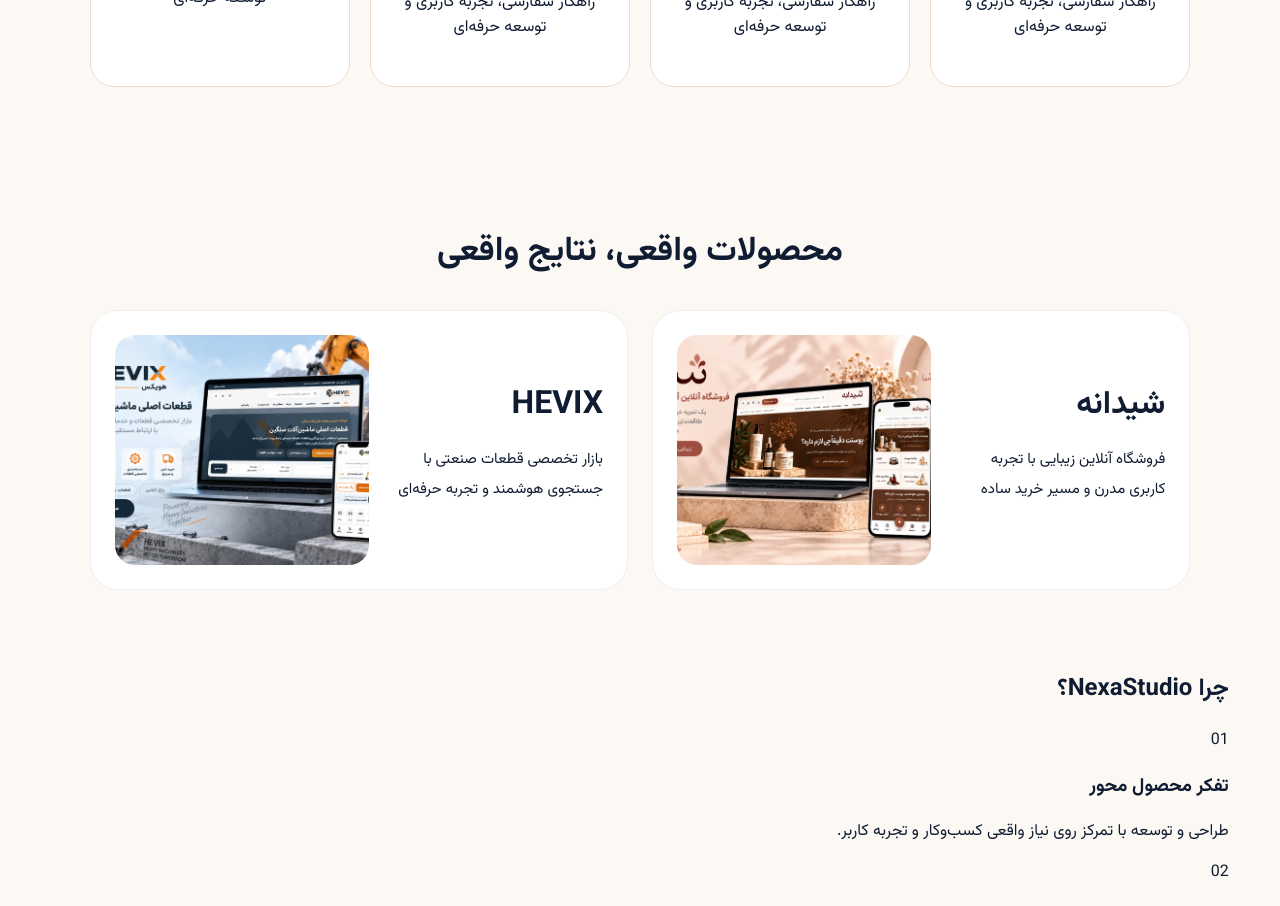
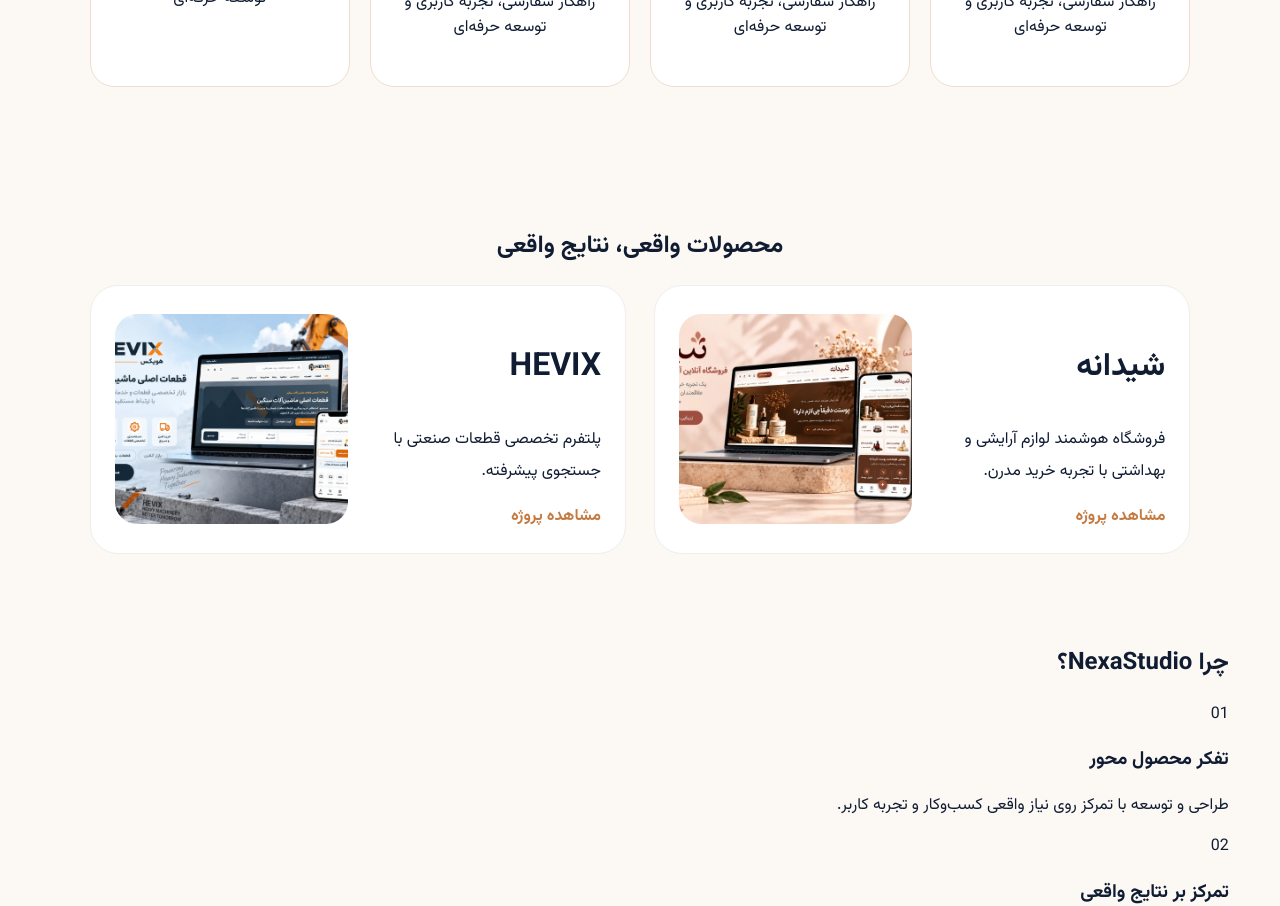
Before and after one commit to zohreksh/smartpilot, a Nuxt app: page / in a window 1280 px wide. Shown: the part 900-1806 px from the top of the page. Built offline with nearby package versions, Linux system fonts and the light colour scheme.

Commit message:
Sync projects component layout

```diff
--- a/components/ProjectsSection.vue
+++ b/components/ProjectsSection.vue
@@ -5,14 +5,16 @@
       <article class="project-card shidane">
         <div class="project-content">
           <h3>شیدانه</h3>
-          <p>فروشگاه آنلاین زیبایی با تجربه کاربری مدرن و مسیر خرید ساده</p>
+          <p>فروشگاه هوشمند لوازم آرایشی و بهداشتی با تجربه خرید مدرن.</p>
+          <a href="#contact">مشاهده پروژه</a>
         </div>
         <img src="/images/projects/shidane.webp" alt="Shidane project" />
       </article>
       <article class="project-card hevix">
         <div class="project-content">
           <h3>HEVIX</h3>
-          <p>بازار تخصصی قطعات صنعتی با جستجوی هوشمند و تجربه حرفه‌ای</p>
+          <p>پلتفرم تخصصی قطعات صنعتی با جستجوی پیشرفته.</p>
+          <a href="#contact">مشاهده پروژه</a>
         </div>
         <img src="/images/projects/hevix.webp" alt="HEVIX project" />
       </article>
@@ -21,54 +23,12 @@
 </template>
 
 <style scoped>
-.projects {
-  padding: 60px 7%;
-  text-align: center;
-}
-.projects h2 {
-  font-size: 34px;
-  color: #101c32;
-  margin-bottom: 32px;
-}
-.projects-grid {
-  display: grid;
-  grid-template-columns: 1fr 1fr;
-  gap: 24px;
-}
-.project-card {
-  min-height: 280px;
-  overflow: hidden;
-  border-radius: 28px;
-  background: #fff;
-  border: 1px solid #eee;
-  display: flex;
-  align-items: center;
-  justify-content: space-between;
-  padding: 24px;
-  text-align: right;
-}
-.project-card img {
-  width: 52%;
-  height: 230px;
-  object-fit: cover;
-  border-radius: 20px;
-}
-.project-content {
-  width: 42%;
-}
-.project-content h3 {
-  font-size: 32px;
-  margin: 0 0 14px;
-  color: #101c32;
-}
-.project-content p {
-  font-size: 15px;
-  line-height: 2;
-}
-.hevix {
-  direction: rtl;
-}
-.shidane {
-  direction: rtl;
-}
+.projects{padding:70px 7%;text-align:center}
+.projects-grid{display:grid;grid-template-columns:1fr 1fr;gap:28px}
+.project-card{display:flex;align-items:center;gap:24px;background:#fff;border:1px solid #eee;border-radius:28px;padding:24px;direction:rtl;text-align:right;min-height:260px}
+.project-card img{width:48%;height:210px;object-fit:cover;border-radius:22px}
+.project-content{flex:1}
+.project-content h3{font-size:32px;color:#101c32}
+.project-content p{line-height:2}
+.project-content a{color:#c57a42;font-weight:700}
 </style>
```
